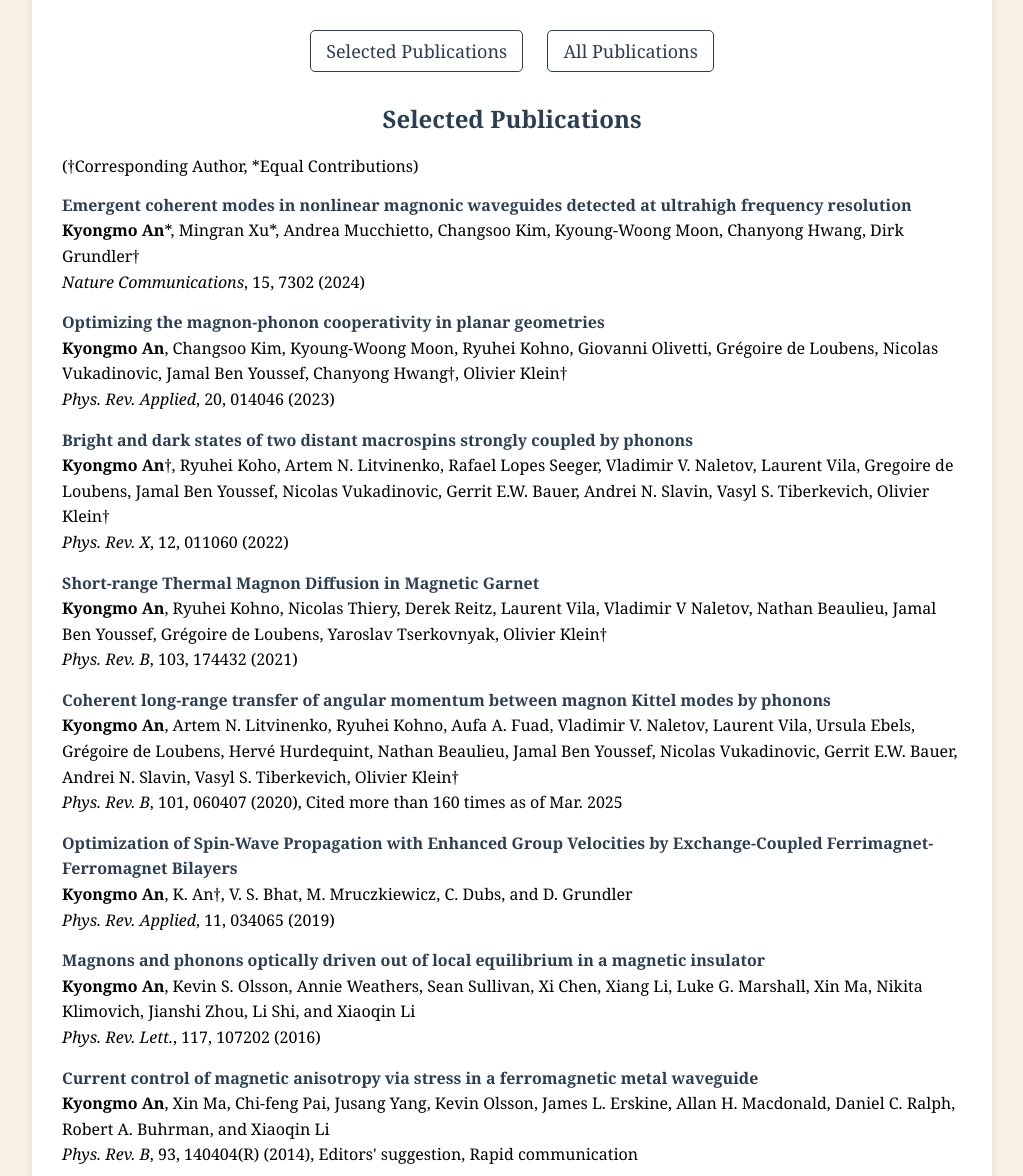
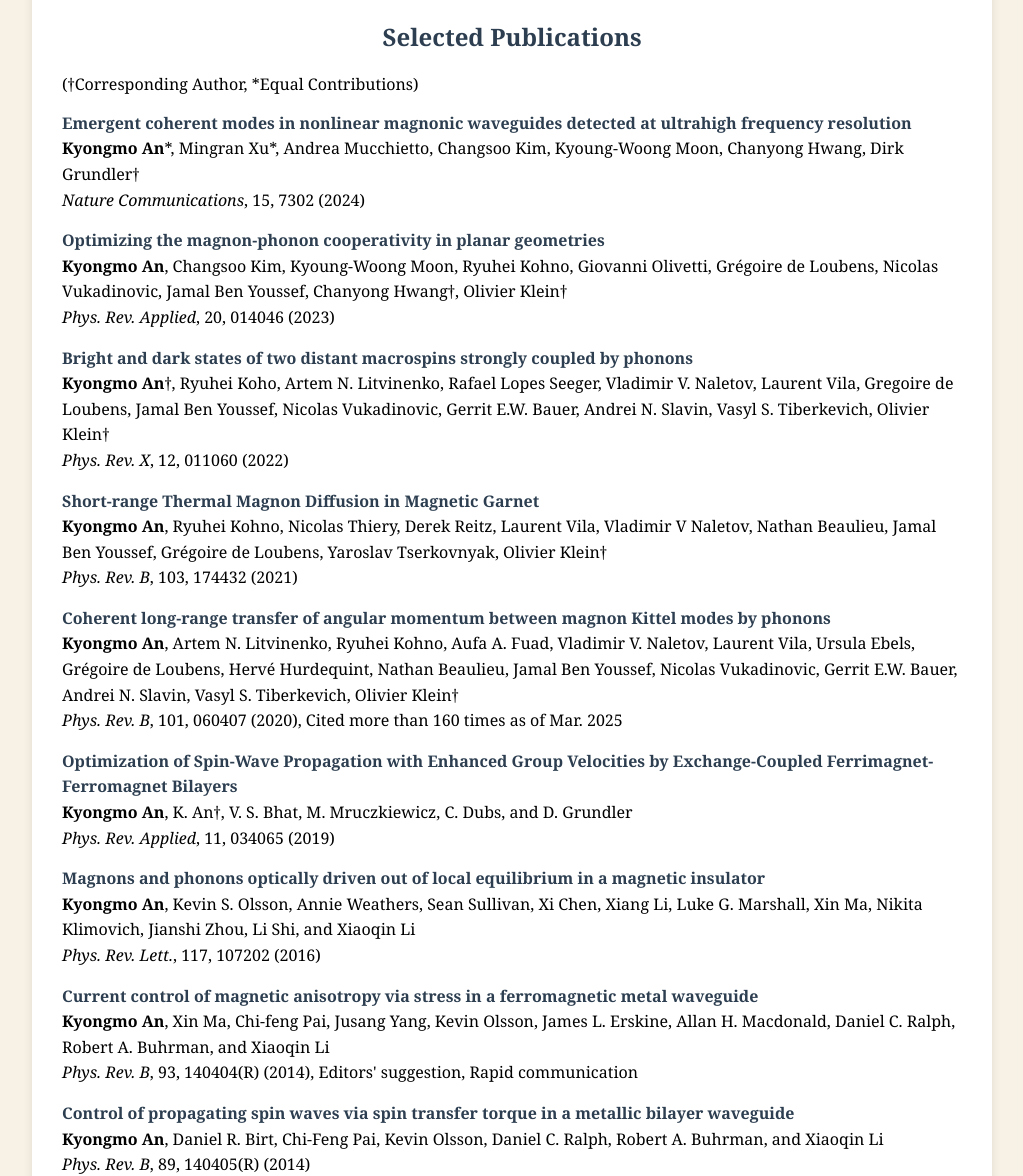
Before and after one commit to kmogis/homepage, a plain HTML site: page publications.html in a window 1280 px wide. Shown: the part 124-1300 px from the top of the page, without its empty margins (128-1151 px from the left). Drawn offline with Linux system fonts and the light colour scheme.

Commit message:
Update publications.html

```diff
--- a/publications.html
+++ b/publications.html
@@ -42,10 +42,10 @@
     <div class="container">
         <h1>Publications</h1>
 
-        <div class="nav-links">
+<!--         <div class="nav-links">
             <a href="#selected">Selected Publications</a>
             <a href="#all">All Publications</a>
-        </div>
+        </div> -->
 
         <h2 id="selected">Selected Publications</h2>
         <p>(†Corresponding Author, *Equal Contributions)</p>
@@ -83,7 +83,7 @@
                 <i>Phys. Rev. B</i>, 93, 140404(R) (2014), Editors' suggestion, Rapid communication </li>
 
             <li><strong>Control of propagating spin waves via spin transfer torque in a metallic bilayer waveguide</strong><br>
-                <b>Kyongmo An</b>b>, Daniel R. Birt, Chi-Feng Pai, Kevin Olsson, Daniel C. Ralph, Robert A. Buhrman, and Xiaoqin Li<br>
+                <b>Kyongmo An</b>, Daniel R. Birt, Chi-Feng Pai, Kevin Olsson, Daniel C. Ralph, Robert A. Buhrman, and Xiaoqin Li<br>
                 <i>Phys. Rev. B</i>, 89, 140405(R) (2014)</li>
         </ul>
 
```
